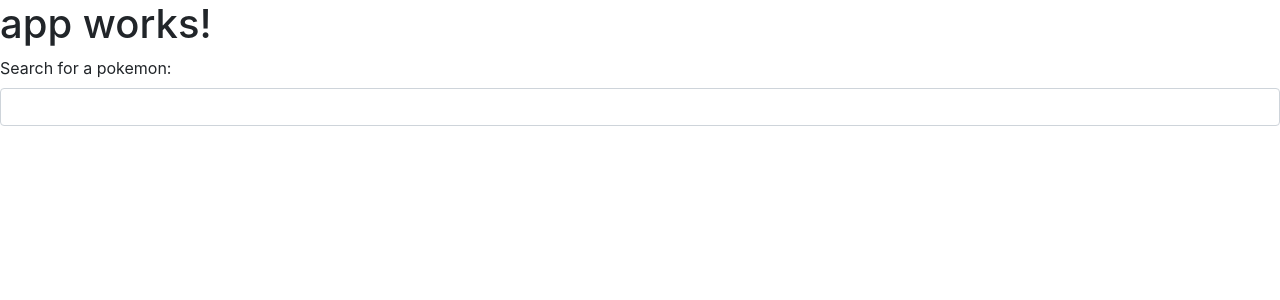
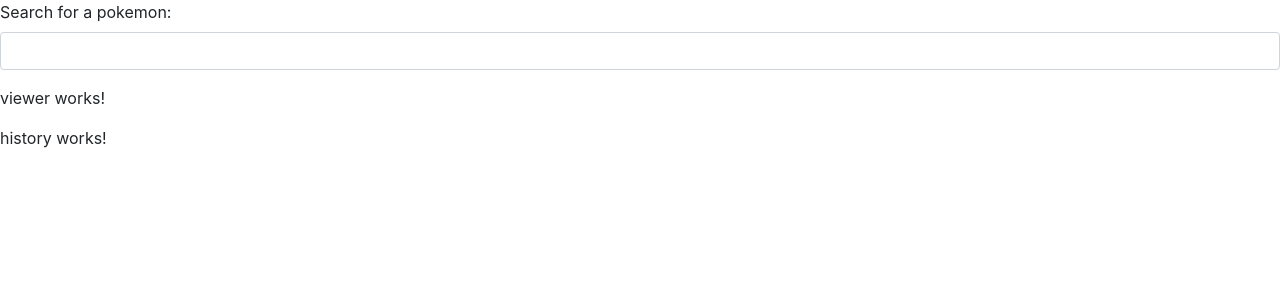
Before and after one commit to keawade/pokedata-ng2, an Angular app: page / in a window 1280 px wide. Shown: the top 300 px of the page. Built offline with nearby package versions, Linux system fonts and the light colour scheme; no server answers.

Commit message:
Stub out viewer and history

```diff
--- a/src/app/app.component.html
+++ b/src/app/app.component.html
@@ -1,4 +1,3 @@
-<h1>
-  {{title}}
-</h1>
 <app-search [pokemonList]="pokemonList"></app-search>
+<app-viewer></app-viewer>
+<app-history></app-history>
--- a/src/app/app.module.ts
+++ b/src/app/app.module.ts
@@ -7,11 +7,15 @@
 import { AppComponent } from './app.component';
 import { PokemonService } from './pokemon.service';
 import { SearchComponent } from './search/search.component';
+import { ViewerComponent } from './viewer/viewer.component';
+import { HistoryComponent } from './history/history.component';
 
 @NgModule({
   declarations: [
     AppComponent,
     SearchComponent,
+    ViewerComponent,
+    HistoryComponent,
   ],
   imports: [
     BrowserModule,
--- /dev/null
+++ b/src/app/history/history.component.html
@@ -0,0 +1,3 @@
+<p>
+  history works!
+</p>
--- /dev/null
+++ b/src/app/history/history.component.ts
@@ -0,0 +1,15 @@
+import { Component, OnInit } from '@angular/core';
+
+@Component({
+  selector: 'app-history',
+  templateUrl: './history.component.html',
+  styleUrls: ['./history.component.css']
+})
+export class HistoryComponent implements OnInit {
+
+  constructor() { }
+
+  ngOnInit() {
+  }
+
+}
--- /dev/null
+++ b/src/app/viewer/viewer.component.html
@@ -0,0 +1,3 @@
+<p>
+  viewer works!
+</p>
--- /dev/null
+++ b/src/app/viewer/viewer.component.ts
@@ -0,0 +1,15 @@
+import { Component, OnInit } from '@angular/core';
+
+@Component({
+  selector: 'app-viewer',
+  templateUrl: './viewer.component.html',
+  styleUrls: ['./viewer.component.css']
+})
+export class ViewerComponent implements OnInit {
+
+  constructor() { }
+
+  ngOnInit() {
+  }
+
+}
```
Also changed, not shown: src/app/history/history.component.css (added), src/app/viewer/viewer.component.css (added), 2 other files (tests, documents, lock files or other folders).
